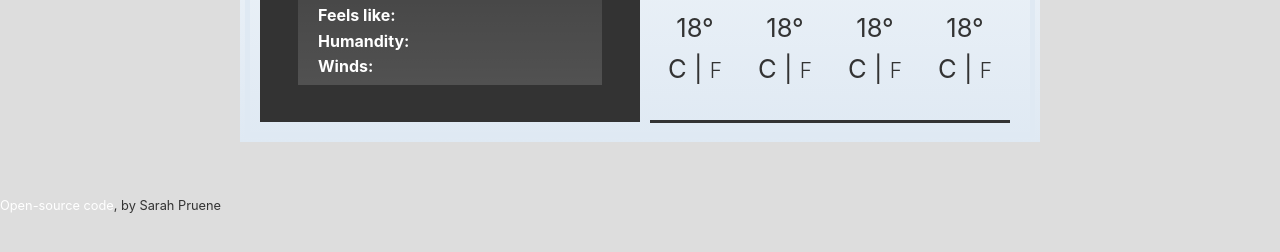
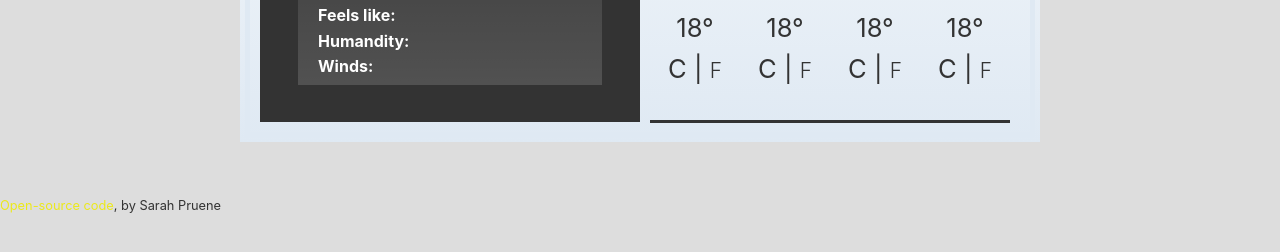
Before and after one commit to SarahPruene/Shecodes-weather-app, a website built with Parcel: page index.html in a window 1280 px wide. Shown: the part 408-660 px from the top of the page. Built offline with nearby package versions, Linux system fonts and the light colour scheme.

Commit message:
add a color to the small a

```diff
--- a/src/styles.css
+++ b/src/styles.css
@@ -257,3 +257,7 @@ small {
   color: #333;
   text-align: center;
 }
+
+small a {
+  color: #ece91a;
+}
```
